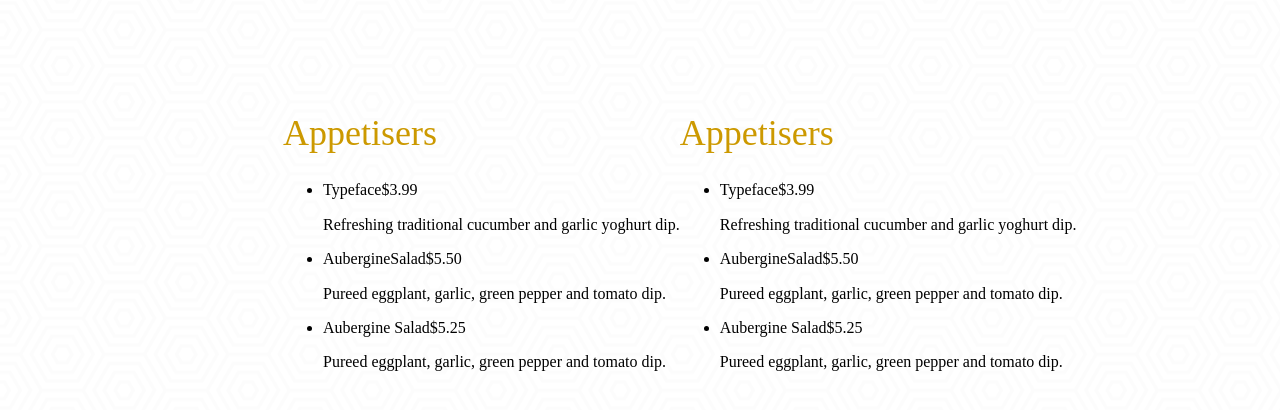
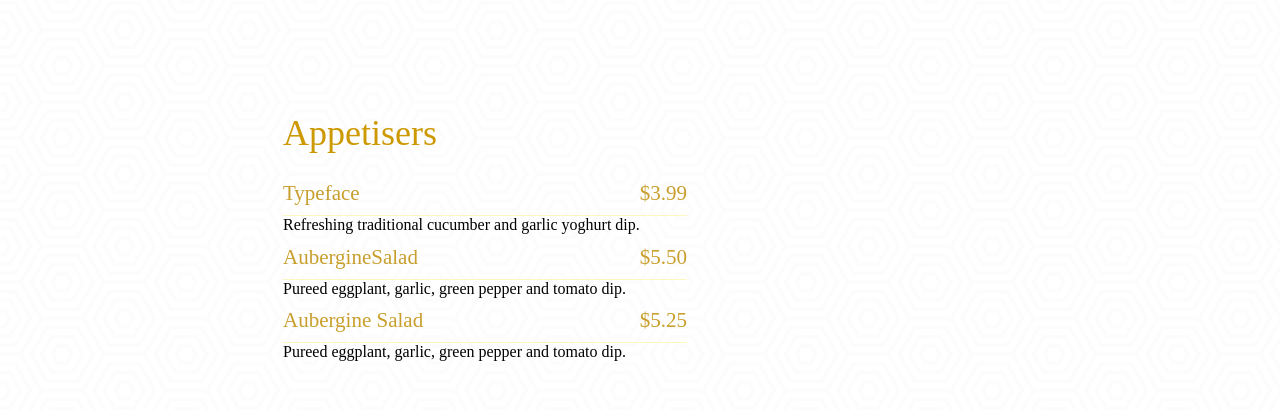
Before and after one commit to kruchikI/lambada, a plain HTML site: page index.html in a window 1280 px wide. Shown: the part 2272-2682 px from the top of the page. Drawn offline with Linux system fonts and the light colour scheme.

Commit message:
верстка 4 блока
решение верстать через таблицы

```diff
--- a/css/style.css
+++ b/css/style.css
@@ -322,11 +322,9 @@
     padding: 107px 274px 98px 283px;
     background: rgb(255 255 255 / 99%) url(../img/pattern_menu.png);
     background-blend-mode: soft-light;
-    display: flex;
 }
 
 .menu-apps {
-    justify-content: center;
 
 }
 
@@ -338,14 +336,24 @@
     color: #cc9900;
 }
 
-.menu-apps_items {
+.menu_table {
+    border-collapse: collapse;
 
 }
 
-.menu-apps_list {
-
+.menu_border {
+    box-sizing: border-box;
+    border-bottom: solid 0.1px #fbf7c0;
 }
 
-.menu_price {
+td {
+    padding: 0 0 10px 0;
+}
 
+.menu_name {
+    font-family: yesevaone-regular;
+    font-size: 21px;
+    line-height: 24px;
+    font-weight: 400;
+    color: #c89f2d;
 }
--- a/index.html
+++ b/index.html
@@ -172,26 +172,35 @@ for the right food</h1>
 
     <div class="menu-apps">
         <h3 class="menu-head">Appetisers</h3>
-        <ul class="menu-apps_items">
-            <li class="menu-apps_list">Typeface<span class="menu_price">$3.99</span></li>
-            <p class="menu-apps_desc">Refreshing traditional cucumber and garlic yoghurt dip.</p>
-            <li class="menu-apps_list">AubergineSalad<span class="menu_price">$5.50</span> </li>
-            <p class="menu-apps_list">Pureed eggplant, garlic, green pepper and tomato dip.</p>
-            <li class="menu-apps_list">Aubergine Salad<span class="menu_price">$5.25</span></li>
-            <p class="menu-apps_list">Pureed eggplant, garlic, green pepper and tomato dip.</p>
-        </ul>
 
-    </div>
- <div class="menu-apps">
-        <h3 class="menu-head">Appetisers</h3>
-        <ul class="menu-apps_items">
-            <li class="menu-apps_list">Typeface<span class="menu_price">$3.99</span></li>
-            <p class="menu-apps_desc">Refreshing traditional cucumber and garlic yoghurt dip.</p>
-            <li class="menu-apps_list">AubergineSalad<span class="menu_price">$5.50</span> </li>
-            <p class="menu-apps_list">Pureed eggplant, garlic, green pepper and tomato dip.</p>
-            <li class="menu-apps_list">Aubergine Salad<span class="menu_price">$5.25</span></li>
-            <p class="menu-apps_list">Pureed eggplant, garlic, green pepper and tomato dip.</p>
-        </ul>
+        <table class="menu_table">
+            <tr class="menu_border">
+                <td class="menu_name">Typeface</td>
+                <td class="menu_name">$3.99</td>
+
+            </tr>
+            <tr>
+                <td>Refreshing traditional cucumber and garlic yoghurt dip.</td>
+            </tr>
+            <tr class="menu_border">
+                <td class="menu_name">AubergineSalad</td>
+                <td class="menu_name">$5.50</td>
+            </tr>
+            <tr>
+                <td>Pureed eggplant, garlic, green pepper and tomato dip.</td>
+            </tr>
+
+            <tr class="menu_border">
+                <td class="menu_name">Aubergine Salad</td>
+                <td class="menu_name">$5.25</td>
+            </tr>
+            <tr>
+                <td>Pureed eggplant, garlic, green pepper and tomato dip.</td>
+            </tr>
+
+        </table>
+
+
 
     </div>
 
```
